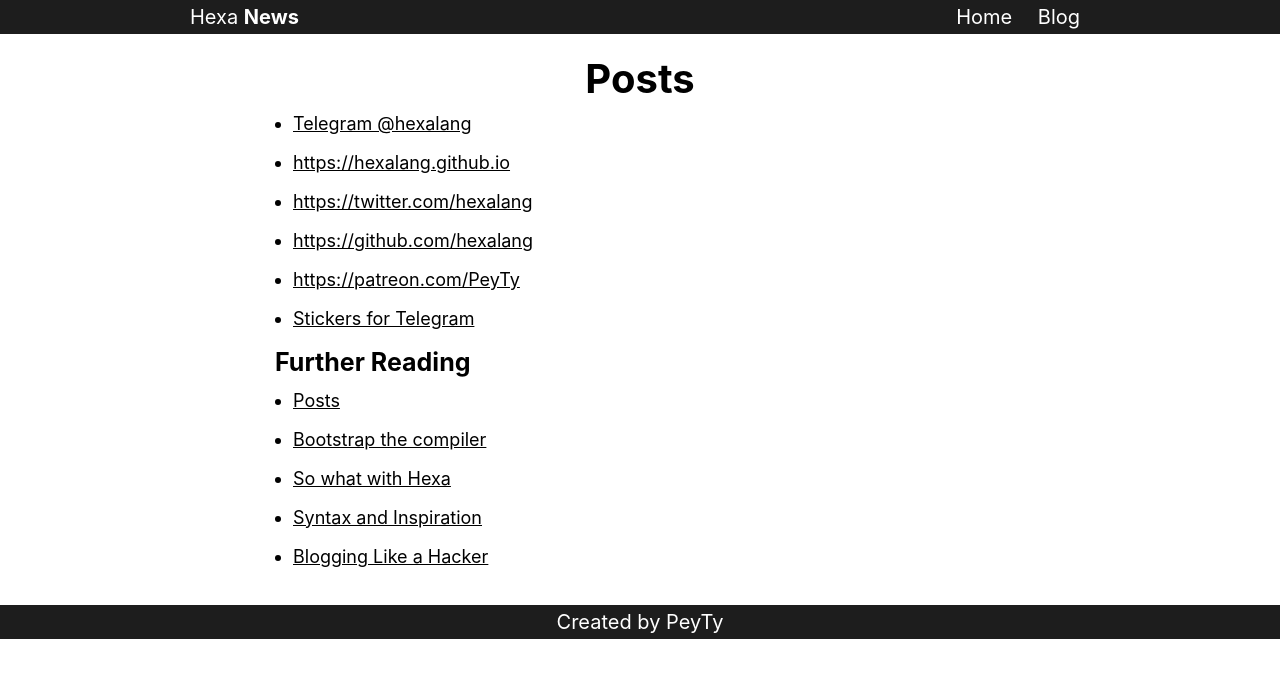
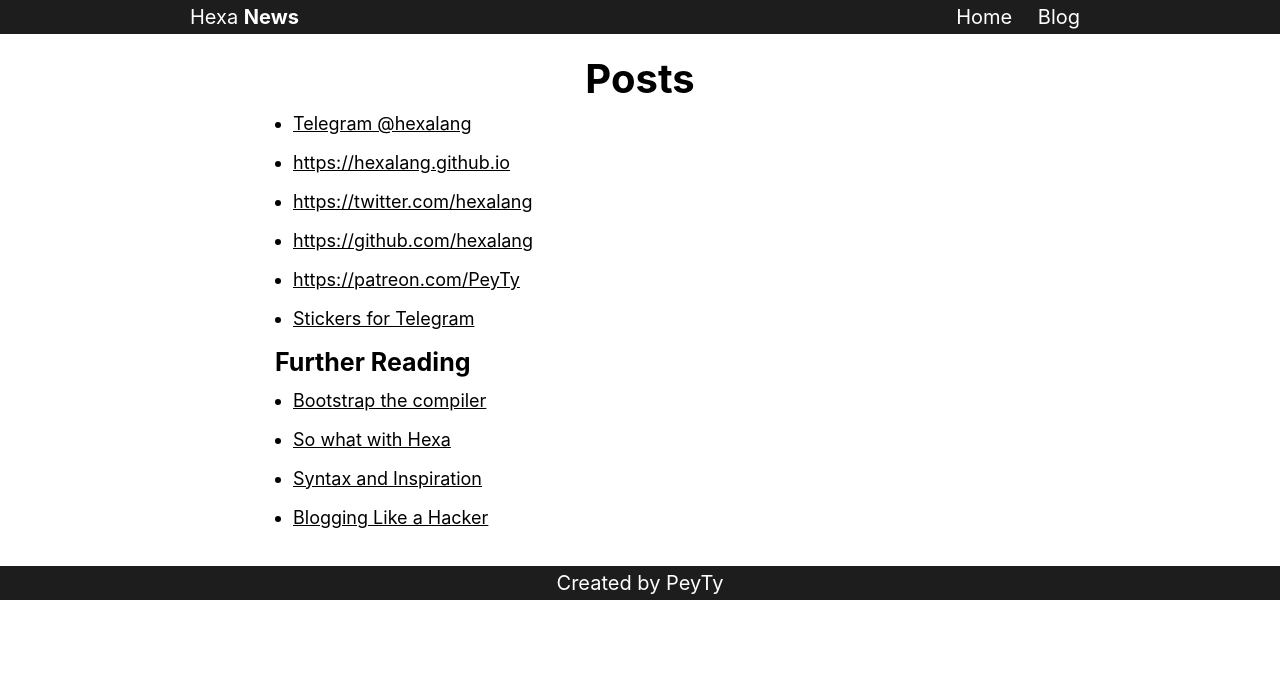
Before and after one commit to hexalang/hexalang.github.io, a Jekyll site: the page built from blog/Blog.md, in a window 1280 px wide. Shown: the top 678 px of the page. Built offline with Jekyll 4.4.1, drawn with Linux system fonts in a browser that asks for light colours.

Commit message:
Exclude Blog.html

```diff
--- a/_layouts/post.html
+++ b/_layouts/post.html
@@ -42,7 +42,7 @@
 				<h3>Further Reading</h3>
 
 				<ul>
-					{% for page in site.pages %} {% if page.url contains 'blog/' %}
+					{% for page in site.pages %} {% if page.url contains '/blog/Blog.html' %} {% elsif page.url contains 'blog/' %}
 					<li>
 						<a href="{{ page.url | absolute_url }}">{{ page.title }}</a>
 					</li>
```
